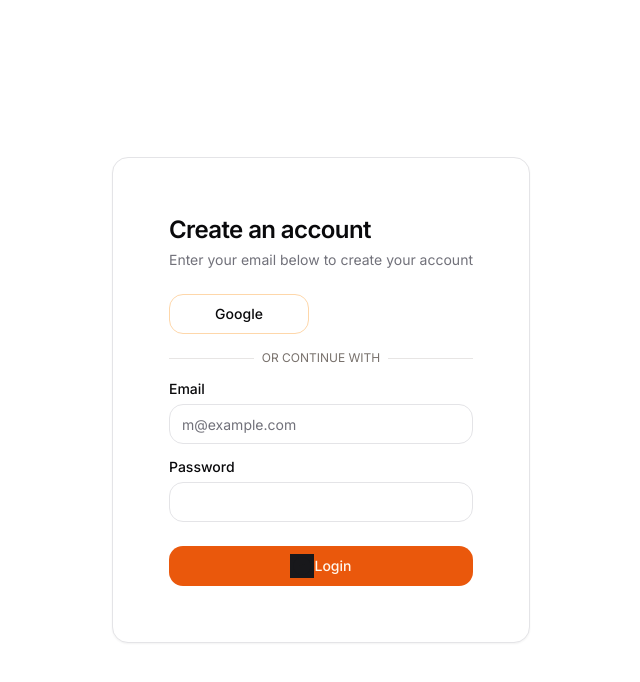
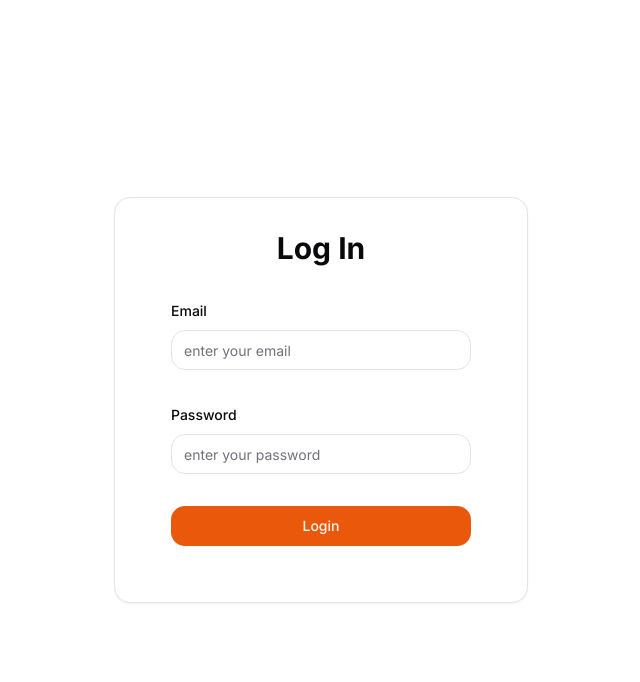
Before and after one commit to WojtechK/recipify, a Next.js app: page /login in a window 1280 px wide. Shown: the top 682 px of the page, without its empty margins (319-959 px from the left). Built offline with nearby package versions, Linux system fonts and the light colour scheme; no server answers; the database is empty.

Commit message:
feat(authAPI): register and login endpoints, ui handle

```diff
--- /dev/null
+++ b/app/api/login/route.ts
@@ -0,0 +1,68 @@
+import { NextRequest, NextResponse } from "next/server";
+
+import bcrypt from "bcrypt";
+import jwt from "jsonwebtoken";
+import { PrismaClient } from "@prisma/client";
+
+const prisma = new PrismaClient();
+
+/**
+ * 1. Get the email and password from the request body
+ * 2. Check if the user exists
+ * 3. Check if the password is correct
+ * 4. Create a JWT token and set it in the user cookies
+ * 5. Return a success message
+ */
+export async function POST(request: NextRequest) {
+  try {
+    const body = await request.json();
+    const { email, password } = body;
+
+    //check if this users already exists
+    const user = await prisma.users.findUnique({
+      where: {
+        email: email,
+      },
+    });
+    if (!user) {
+      return NextResponse.json(
+        { error: "User doesn't exist" },
+        { status: 400 },
+      );
+    }
+
+    // check if the password is correct
+    const valid = await bcrypt.compare(password, user?.password_hash);
+    if (!valid) {
+      return NextResponse.json(
+        { error: "Invalid Credentials" },
+        { status: 401 },
+      );
+    }
+
+    // after we verified the user is valid, we can create a JWT token and return it to the user cookies
+    // first create token data
+    const tokenData = {
+      id: user.id,
+      username: user.username,
+      email: user.email,
+    };
+    const jwtToken = jwt.sign(tokenData, String(process.env.JWT_SECRET), {
+      expiresIn: "1h",
+    });
+
+    // create a next response
+    const response = NextResponse.json({
+      message: "Logged in successfully",
+      success: true,
+      data: user,
+    });
+    // set this token in the user cookies
+    response.cookies.set("token", jwtToken, { httpOnly: true });
+
+    return response;
+
+  } catch (error) {
+    return NextResponse.json({ error }, { status: 500 });
+  }
+}
--- a/app/api/sign-up/route.ts
+++ b/app/api/sign-up/route.ts
@@ -5,11 +5,17 @@ import bcrypt from "bcrypt";
 
 const prisma = new PrismaClient();
 
+/**
+ * 1. Get the username, email and password from the request body
+ * 2. Check if the user exists
+ * 3. Hash the password
+ * 4. Create a new user
+ * 5. Return a success message
+ */
 export async function POST(request: NextRequest) {
   try {
     const body = await request.json();
     const { username, email, password } = body as SignUpFieldsType;
-    console.log(username, email, password);
 
     //check if this users already exists
     const user = await prisma.users.findUnique({
@@ -40,7 +46,7 @@ export async function POST(request: NextRequest) {
       { message: "User created successfully", success: true, data: newUser },
       { status: 200 },
     );
-  } catch (e: any) {
-    return NextResponse.json({ error: e.message }, { status: 500 });
+  } catch (error) {
+    return NextResponse.json({ error }, { status: 500 });
   }
 }
--- a/app/hooks/useAuth.ts
+++ b/app/hooks/useAuth.ts
@@ -1,12 +1,17 @@
 import { useMutation } from "@tanstack/react-query";
-import axios from "axios";
+import axios, { AxiosResponse } from "axios";
 
 export const useAuth = () => {
-  const signUp = async <T>(formData: T) => {
-    return await axios.post("/api/sign-up", formData);
+  const signUp = async <T>(formData: T): Promise<AxiosResponse> => {
+    return await axios.post<T>("/api/sign-up", formData);
   };
+
+  const login = async <T>(formData: T): Promise<AxiosResponse> => {
+    return await axios.post("/api/login", formData);
+  }
 
   return {
     signUp,
+    login,
   };
 };
--- a/app/login/page.tsx
+++ b/app/login/page.tsx
@@ -1,84 +1,117 @@
 "use client";
 
+import { z } from "zod";
 import { Button } from "../../components/ui/button";
+import { Card, CardContent } from "../../components/ui/card";
+import { Input } from "../../components/ui/input";
+import { useState } from "react";
 import {
-  Card,
-  CardContent,
-  CardDescription,
-  CardFooter,
-  CardHeader,
-  CardTitle,
-} from "../../components/ui/card";
-import { Input } from "../../components/ui/input";
-import { Label } from "../../components/ui/label";
-import { useEffect } from "react";
+  Form,
+  FormControl,
+  FormField,
+  FormItem,
+  FormLabel,
+  FormMessage,
+} from "@/components/ui/form";
+import { useForm } from "react-hook-form";
+import { zodResolver } from "@hookform/resolvers/zod";
+import { useAuth } from "../hooks/useAuth";
+import { useToast } from "@/components/ui/use-toast";
 
-export const SomeRandomSvgIcon = () => {
-  return (
-    <svg
-      className="w-6 h-6 text-zinc-900 dark:text-zinc-50"
-      viewBox="0 0 24 24"
-      fill="currentColor"
-      stroke="none"
-      strokeWidth="2"
-      strokeLinecap="round"
-      strokeLinejoin="round"
-    >
-      <path d="M0 0h24v24H0z" stroke="none" />
-      <circle cx="12" cy="12" r="9" />
-      <path d="M9 12l2 2l4-4" />
-    </svg>
-  );
-};
+const formSchema = z.object({
+  email: z.string().email({
+    message: "Invalid email address.",
+  }),
+  password: z.string().min(8, {
+    message: "Password must be at least 8 characters.",
+  }),
+});
 
-const LoginPage = () => {
-  useEffect(() => {
-    fetch("/api/users")
-      .then((res) => res.json())
-      .then((data) => console.log(data));
-  }, []);
+export type LoginFieldsType = z.infer<typeof formSchema>;
+
+export default function LoginPage() {
+  const [isLoading, setIsLoading] = useState(false);
+
+  const form = useForm<LoginFieldsType>({
+    resolver: zodResolver(formSchema),
+  });
+
+  const { toast } = useToast();
+  const { login } = useAuth();
+
+  const onSubmit = async (data: LoginFieldsType) => {
+    try {
+      setIsLoading(true);
+      const response = await login(data);
+      console.log(response);
+      if (response.status === 200) {
+        toast({
+          title: "Logged in successfully",
+          variant: "success",
+        });
+      }
+    } catch (error: any) {
+      console.log(error);
+      toast({
+        title: error.response.data.error,
+        variant: "destructive",
+      });
+    }
+    setIsLoading(false);
+  };
 
   return (
-    <div className=" flex justify-center items-center w-screen h-screen">
-      <Card className=" w-fit p-8">
-        <CardHeader className="space-y-1">
-          <CardTitle className="text-2xl">Create an account</CardTitle>
-          <CardDescription>
-            Enter your email below to create your account
-          </CardDescription>
-        </CardHeader>
-        <CardContent className="grid gap-4">
-          <div className="grid grid-cols-2 gap-6">
-            <Button variant="outline">Google</Button>
-          </div>
-          <div className="relative">
-            <div className="absolute inset-0 flex items-center">
-              <span className="w-full border-t" />
-            </div>
-            <div className="relative flex justify-center text-xs uppercase">
-              <span className="bg-background px-2 text-muted-foreground">
-                Or continue with
-              </span>
-            </div>
-          </div>
-          <div className="grid gap-2">
-            <Label htmlFor="email">Email</Label>
-            <Input id="email" type="email" placeholder="m@example.com" />
-          </div>
-          <div className="grid gap-2">
-            <Label htmlFor="password">Password</Label>
-            <Input id="password" type="password" />
-          </div>
+    <div className="flex justify-center items-center w-screen h-screen">
+      <Card className="w-fit p-8 flex justify-center items-center">
+        <CardContent>
+          <Form {...form}>
+            <h1 className="text-3xl text-center font-bold pb-8">Log In</h1>
+            <form
+              className="flex flex-col space-y-8"
+              onSubmit={form.handleSubmit(onSubmit)}
+            >
+              <FormField
+                control={form.control}
+                name="email"
+                render={({ field }) => (
+                  <FormItem>
+                    <FormLabel>Email</FormLabel>
+                    <FormControl>
+                      <Input
+                        className="w-[300px]"
+                        placeholder="enter your email"
+                        {...field}
+                      />
+                    </FormControl>
+                    <FormMessage />
+                  </FormItem>
+                )}
+              />
+              <FormField
+                control={form.control}
+                name="password"
+                render={({ field }) => (
+                  <FormItem>
+                    <FormLabel>Password</FormLabel>
+                    <FormControl>
+                      <Input
+                        className="w-[300px]"
+                        placeholder="enter your password"
+                        {...field}
+                      />
+                    </FormControl>
+                    <FormMessage />
+                  </FormItem>
+                )}
+              />
+
+              <Button type="submit" isLoading={isLoading}>
+                Login
+              </Button>
+            </form>
+          </Form>
         </CardContent>
-        <CardFooter>
-          <Button className="w-full">
-            <SomeRandomSvgIcon />
-            Login
-          </Button>
-        </CardFooter>
       </Card>
     </div>
   );
-};
-
-export default LoginPage;
+}
--- a/package.json
+++ b/package.json
@@ -22,6 +22,7 @@
     "bcrypt": "^5.1.1",
     "class-variance-authority": "^0.7.0",
     "clsx": "^2.0.0",
+    "jsonwebtoken": "^9.0.2",
     "lucide-react": "^0.288.0",
     "next": "14.0.0",
     "next-themes": "^0.2.1",
@@ -35,6 +36,7 @@
   "devDependencies": {
     "@tanstack/eslint-plugin-query": "^5.28.11",
     "@types/bcrypt": "^5.0.2",
+    "@types/jsonwebtoken": "^9.0.6",
     "@types/node": "^20",
     "@types/react": "^18",
     "@types/react-dom": "^18",
```
Also changed, not shown: app/sign-up/page.tsx (+5 -7 lines), 1 other file (tests, documents, lock files or other folders).
